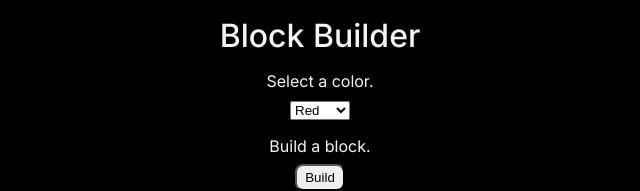
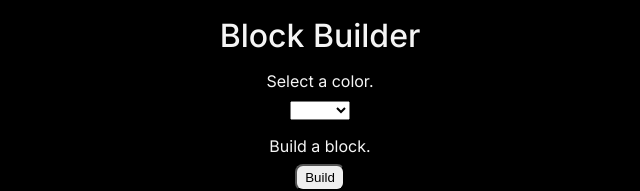
Before and after one commit to franco-ortega/block-builder, a Next.js app: page / in a window 1280 px wide. Shown: the top 191 px of the page, without its empty margins (320-960 px from the left). Built offline with nearby package versions, Linux system fonts and the light colour scheme.

Commit message:
add error handling to prevent colorless block from being created

```diff
--- a/components/builder/Builder.jsx
+++ b/components/builder/Builder.jsx
@@ -9,6 +9,8 @@ export default function Builder() {
   const [blockColor, setBlockColor] = useState('');
 
   const addBlock = () => {
+    if (!blockColor) return;
+
     setBlocks((prev) => [
       {
         id: Math.random().toFixed(4) * 10000,
@@ -18,11 +20,14 @@ export default function Builder() {
     ]);
   };
 
+  console.log(blocks);
+
   return (
     <main className={styles.Builder}>
       <section>
         <p>Select a color.</p>
         <select onChange={(e) => setBlockColor(e.target.value)}>
+          <option value=''></option>
           <option value='red'>Red</option>
           <option value='green'>Green</option>
           <option value='blue'>Blue</option>
```
